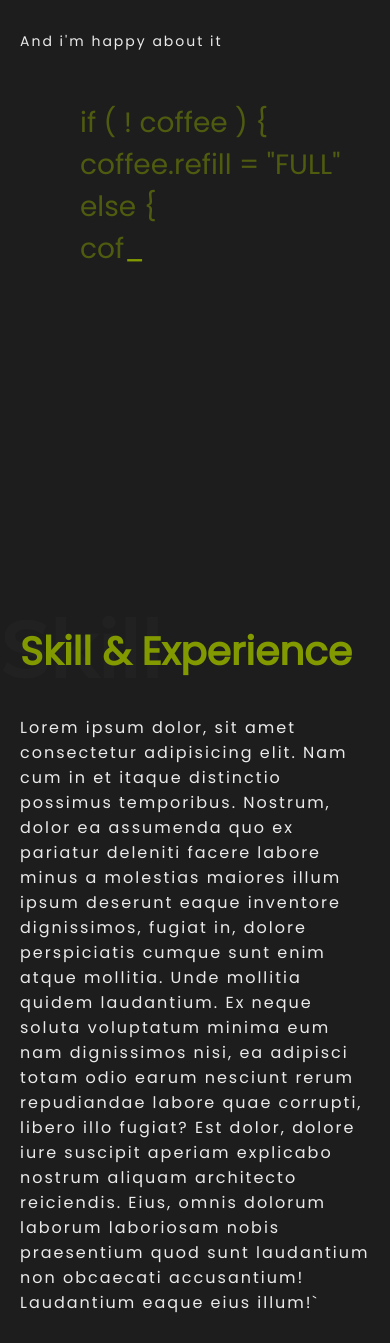
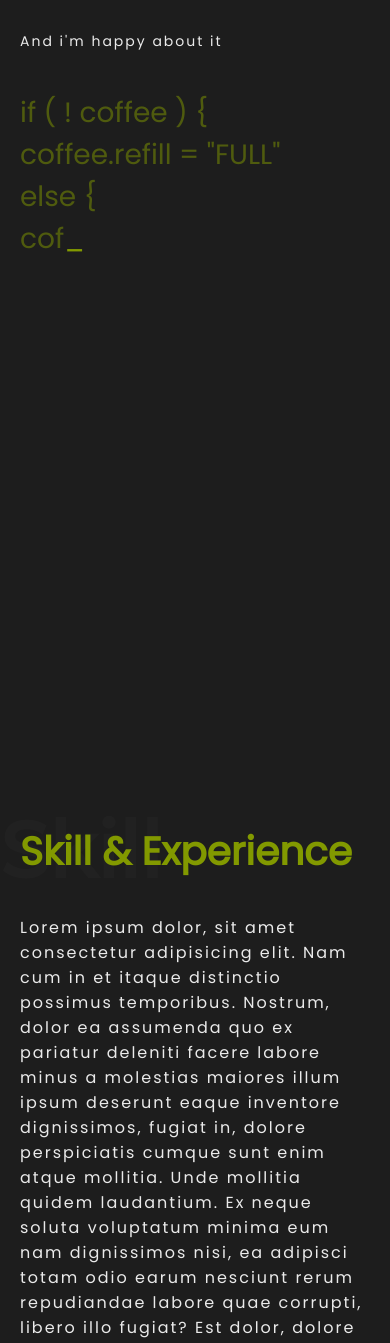
Before and after one commit to aqmalmaulana/aqmalmaulana.github.io, a plain HTML site: page index.html in a window 390 px wide. Shown: the part 1086-2429 px from the top of the page. Drawn offline with nearby package versions, Linux system fonts and the light colour scheme; animation ran at ten frames a second.

Commit message:
First Commit

```diff
--- a/css/style.css
+++ b/css/style.css
@@ -274,6 +274,10 @@ div#about .about .paragraf-about p {
     opacity: 0.5;
 }
 
+div#mySkill {
+    height: 120vh;
+}
+
 .skill {
     display: grid;
     grid-template-columns: 1fr 1fr;
@@ -307,10 +311,12 @@ div.skill .skill-text .myself .animationText {
 
 
 #contact {
+    width: 100%;
     display: grid;
     align-items: center;
 }
 .form form {
+    width: 100%;
     display: flex;
     flex-direction: column;
 }
@@ -389,9 +395,21 @@ div#contact .container-text .myself .animationText {
     .container-text {
         font-size: 5vw;
     }
+    .section-right {
+        margin: 40px 0;
+    }
 }
 @media screen and (max-width:500px) {
     .container-text {
         margin: 20px;
     }
+
+    div#mySkill {
+        margin-top: 200px;
+        height: 300vh;
+    }
+
+    input {
+        width: 100%;
+    }
 }
```
